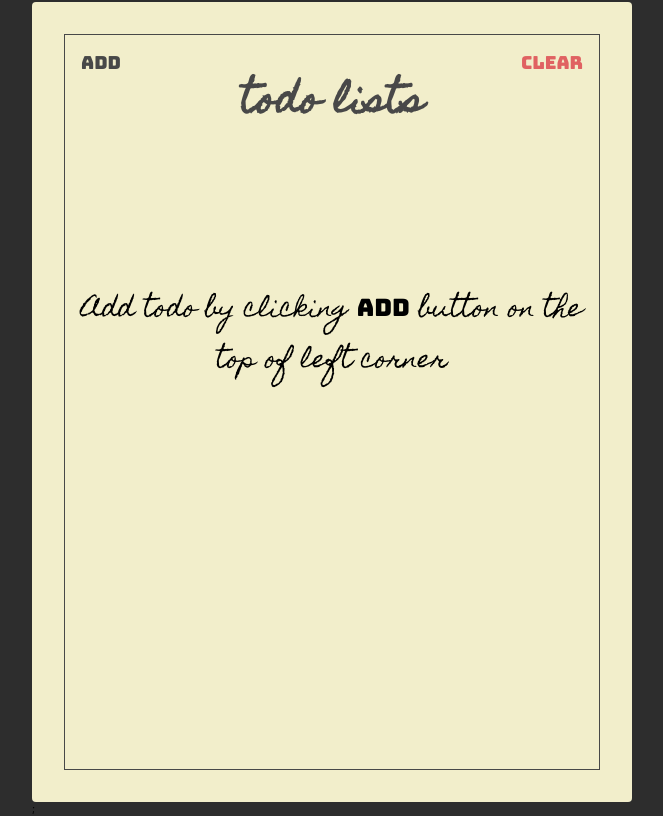
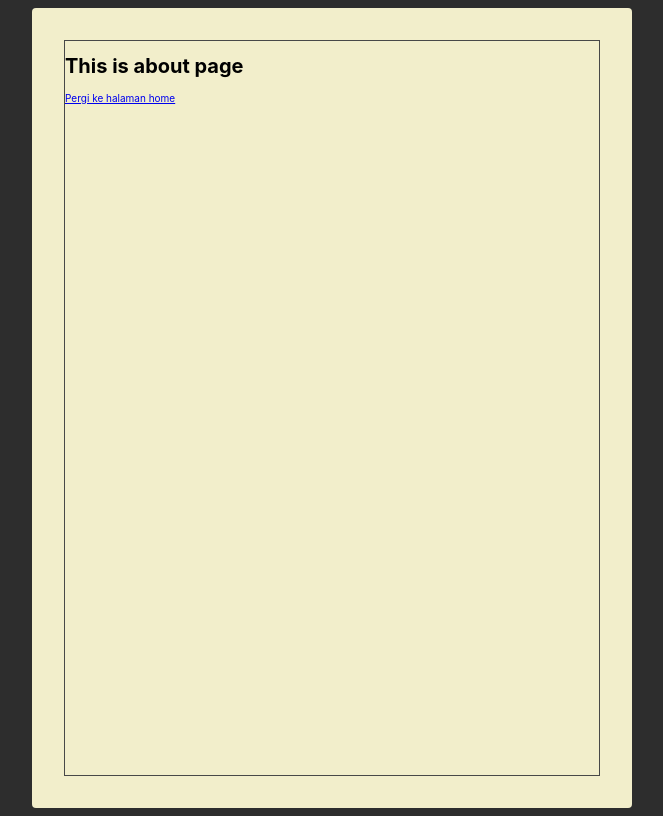
Before and after one commit to sabilimaulana/react-todolist, a React (Create React App) app: page /about in a window 1280 px wide. Shown: the whole page, without its empty margins (308-971 px from the left). Built offline with nearby package versions, Linux system fonts and the light colour scheme.

Commit message:
React Router Implementation

```diff
--- a/package.json
+++ b/package.json
@@ -13,6 +13,7 @@
     "prop-types": "15.7.2",
     "react": "17.0.0",
     "react-dom": "17.0.0",
+    "react-router-dom": "5.2.0",
     "react-scripts": "3.4.3"
   },
   "devDependencies": {
--- a/src/App.js
+++ b/src/App.js
@@ -1,9 +1,11 @@
 import React from "react";
+import { BrowserRouter as Router, Switch, Route } from "react-router-dom";
 import "./styles.css";
 import { ThemeProvider } from "@emotion/react";
 
 // import TodoList from "./pages/TodoList";
 import TodoList from "./pages/TodoList";
+import About from "./pages/About";
 
 const theme = {
   color: {
@@ -22,7 +24,12 @@ const theme = {
 export default function App() {
   return (
     <ThemeProvider theme={theme}>
-      <TodoList />;
+      <Router>
+        <Switch>
+          <Route exact path="/" component={TodoList} />
+          <Route path="/about" component={About} />
+        </Switch>
+      </Router>
     </ThemeProvider>
   );
 }
--- a/src/components/header/Header.jsx
+++ b/src/components/header/Header.jsx
@@ -3,6 +3,7 @@ import { jsx, useTheme } from "@emotion/react";
 // import React from "react";
 import PropTypes from "prop-types";
 // import cx from "classnames";
+import { Link } from "react-router-dom";
 
 // import Button from "../button/Button";
 import Button from "../button/ButtonClass";
@@ -24,6 +25,7 @@ const Header = ({ showAddToggle, showAdd, clearTodos }) => {
         </Item>
         <Item flex={2}>
           <h1 css={styles.headerTitle(theme)}>Todo lists</h1>
+          <Link to="/about">Ke halaman about</Link>
         </Item>
         <Item flex={1} align="right">
           <Button onClick={clearTodos} text="Clear" color="red" align="right" />
--- /dev/null
+++ b/src/pages/About.jsx
@@ -0,0 +1,21 @@
+import React from "react";
+import { Link } from "react-router-dom";
+
+import Paper from "../components/paper/Paper";
+import Container from "../layout/Container";
+
+const About = () => {
+  return (
+    <Paper>
+      <Container
+      // flexDirection="coloum"
+      // justifyContent="space-between"
+      // height="100%"
+      />
+      <h1>This is about page</h1>
+      <Link to="/">Pergi ke halaman home</Link>
+    </Paper>
+  );
+};
+
+export default About;
```
Also changed, not shown: src/pages/TodoList.jsx (+4 -4 lines).
